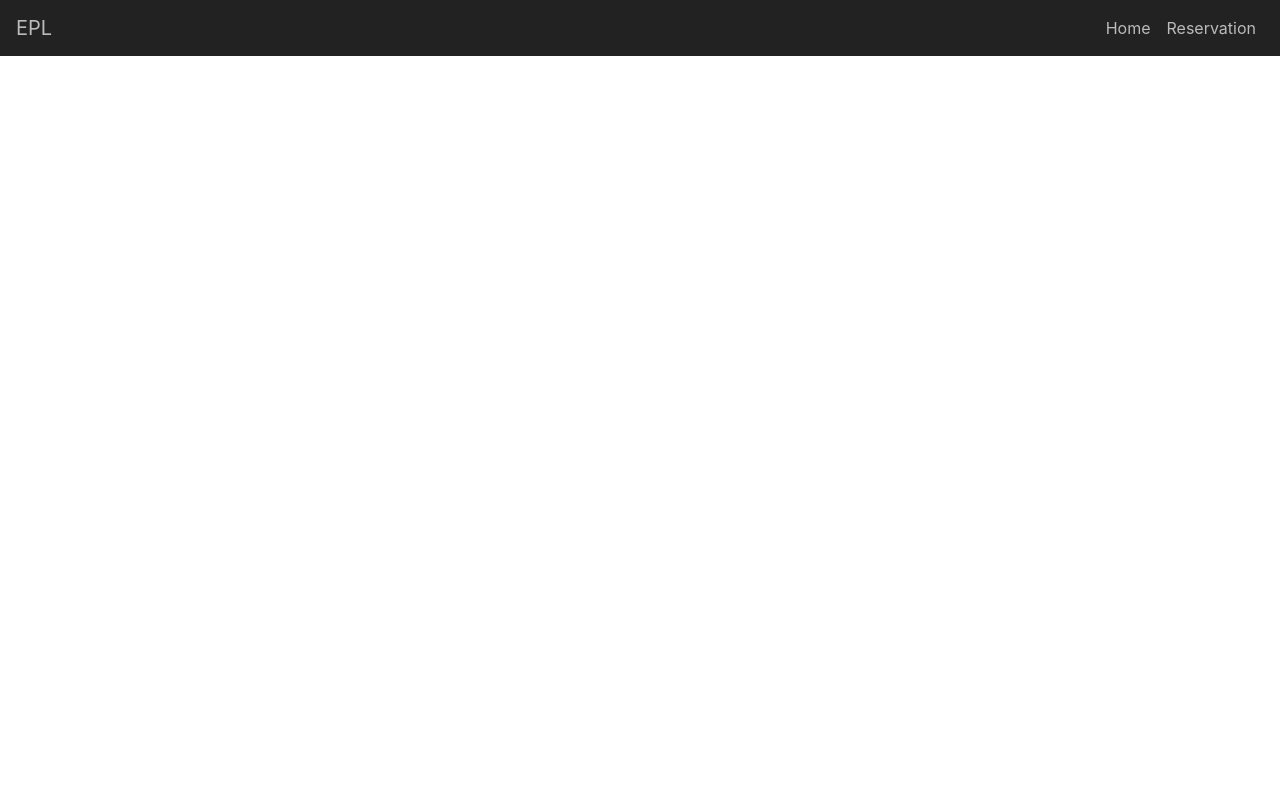
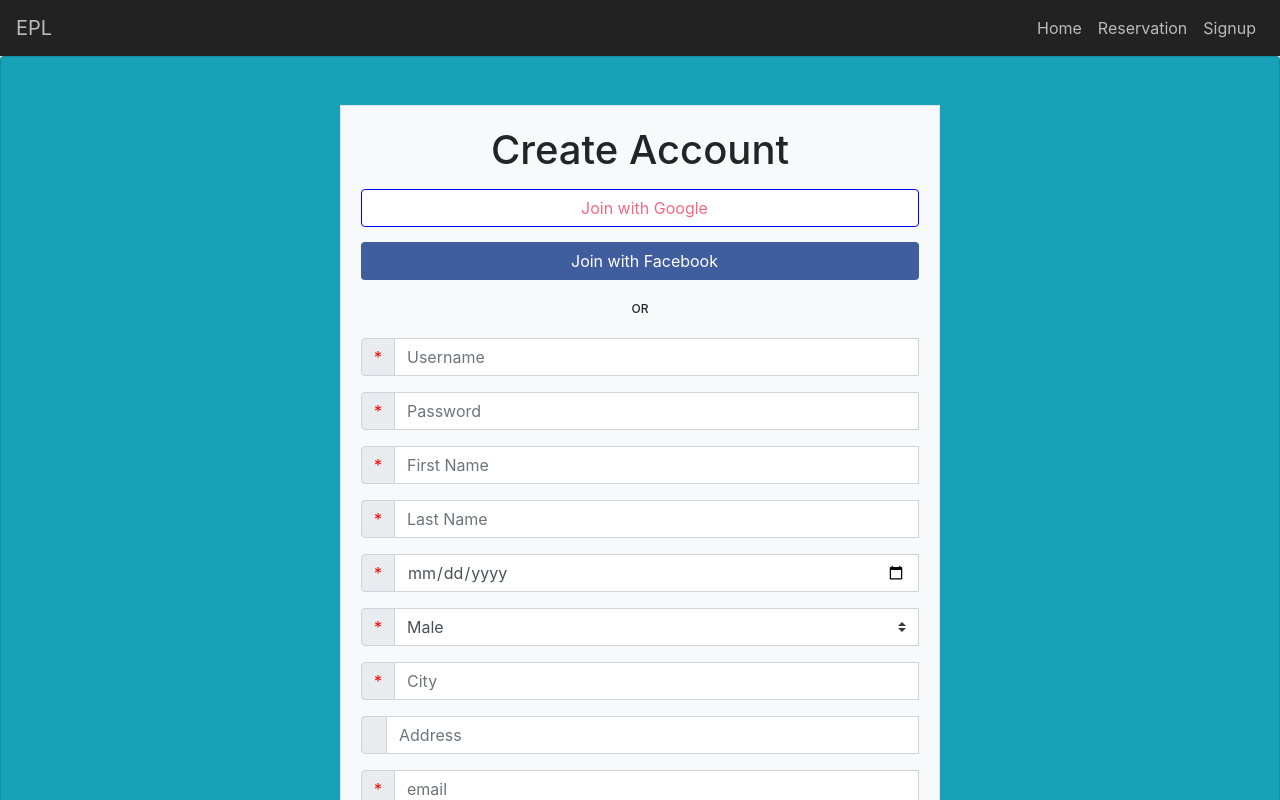
Before and after one commit to KhaledMoataz/epl-portal, a React (Create React App) app: page /signup in a window 1280 px wide. Shown: the top 800 px of the page. Built offline with nearby package versions, Linux system fonts and the light colour scheme.

Commit message:
Signup almost done

```diff
--- a/src/App.js
+++ b/src/App.js
@@ -3,6 +3,7 @@ import { BrowserRouter as Router, Route, Switch } from 'react-router-dom';
 import NavigationBar from './common/NavigationBar';
 import Home from './home/Home';
 import Reservation from './reservation/Reservation';
+import Signup from './Signup/Signup';
 
 const App = () => (
     <>
@@ -11,6 +12,7 @@ const App = () => (
             <Switch>
                 <Route exact path="/" component={Home} />
                 <Route path="/reservation" component={Reservation} />
+                <Route path="/signup" component={Signup} />
             </Switch>
         </Router>
     </>
--- /dev/null
+++ b/src/Signup/FormComponent.js
@@ -0,0 +1,98 @@
+import React from 'react';
+import Item from './Item';
+
+const FormComponent = (props) => (
+    <form className="form-data" onSubmit={props.submitHandler}>
+        <Item
+            name="username"
+            onChange={props.changeHandler}
+            item="fa fa-user-o fa-fw"
+            type="text"
+            placeholder="Username"
+            invalid_message={props.user_message}
+            validation={props.user_message == null ? '' : 'is-invalid'}
+        />
+        <Item
+            name="password"
+            onChange={props.changeHandler}
+            item="fa fa-lock fa-fw"
+            type="password"
+            placeholder="Password"
+            invalid_message={props.pass_message}
+            validation={props.pass_message == null ? '' : 'is-invalid'}
+        />
+
+        <Item
+            name="first_name"
+            onChange={props.changeHandler}
+            item="fa fa-user fa-fw"
+            type="text"
+            placeholder="First Name"
+        />
+
+        <Item
+            name="last_name"
+            onChange={props.changeHandler}
+            item="fa fa-user fa-fw"
+            type="text"
+            placeholder="Last Name"
+        />
+
+        <Item
+            name="birthdate"
+            onChange={props.changeHandler}
+            item="fa fa-birthday-cake fa-fw"
+            type="date"
+            placeholder="Date"
+        />
+
+        <Item
+            name="gender"
+            onChange={props.changeHandler}
+            item="fa fa-chevron-circle-down fa-fw"
+            type="gender"
+            placeholder="Gender"
+        />
+        <Item
+            name="city"
+            onChange={props.changeHandler}
+            item="fa fa-location-arrow fa-fw"
+            type="city"
+            placeholder="City"
+        />
+
+        <Item
+            name="address"
+            onChange={props.changeHandler}
+            item="fa fa-map-marker fa-fw"
+            type="address"
+            placeholder="Address"
+        />
+
+        <Item
+            name="email"
+            onChange={props.changeHandler}
+            item="fa fa-envelope fa-fw"
+            type="email"
+            placeholder="email"
+            invalid_message={props.email_message}
+            validation={props.email_message == null ? '' : 'is-invalid'}
+        />
+
+        <Item
+            name="role"
+            onChange={props.changeHandler}
+            item="fa fa-chevron-circle-down fa-fw"
+            type="role"
+            placeholder="role"
+        />
+
+        <div className="form-group input-group text-center">
+            <button className="btn btn-primary form-control" type="submit" value="Submit">
+                Register
+            </button>
+        </div>
+    </form>
+);
+
+export default FormComponent;
--- /dev/null
+++ b/src/Signup/FormContainer.js
@@ -0,0 +1,95 @@
+import React from 'react';
+import FormComponent from './FormComponent';
+
+class Form extends React.Component {
+    constructor() {
+        super();
+
+        this.state = {
+            username: '',
+            password: '',
+            first_name: '',
+            last_name: '',
+            birthdate: '2021-1-1',
+            gender: 'Male',
+            city: '',
+            address: '',
+            email: '',
+            role: 'Fan',
+
+            user_message: null,
+            pass_message: null,
+            email_message: null,
+            msg: ''
+        };
+
+        this.submitHandler = this.submitHandler.bind(this);
+        this.changeHandler = this.changeHandler.bind(this);
+    }
+
+    changeHandler(event) {
+        const { name, value } = event.target;
+
+        if (name === 'username') this.setState({ user_message: null });
+        else if (name === 'password') this.setState({ pass_message: null });
+        else if (name === 'email') this.setState({ email_message: null });
+
+        this.setState({ [name]: value });
+    }
+
+    submitHandler(event) {
+        event.preventDefault();
+
+        // console.log(JSON.stringify(this.state))
+
+        /* this.setState({
+            user_message: 'please Enter a unique username',
+            pass_message: null,
+            email_message: null,
+            msg: 'error'
+        }); */
+
+        fetch('https://6eceeb74cf86.ngrok.io/signup/', {
+            method: 'POST',
+            headers: {
+                'Content-Type': 'application/json',
+                Accept: 'application/json'
+            },
+            body: JSON.stringify(this.state)
+        })
+            .then((response) => response.json())
+            .then((data) => {
+                let newUserMessage = data.username;
+                let newPassMessage = data.password;
+                let newEmailMessage = data.email;
+
+                if (data.msg === 'error') {
+                    if (newUserMessage.length === 0) newUserMessage = null;
+                    if (newPassMessage.length === 0) newPassMessage = null;
+                    if (newEmailMessage.length === 0) newEmailMessage = null;
+
+                    this.setState({
+                        user_message: newUserMessage,
+                        pass_message: newPassMessage,
+                        email_message: newEmailMessage
+                    });
+                }
+                this.setState({ msg: data.msg });
+            });
+    }
+
+    render() {
+        // console.log(JSON.stringify(this.state))
+        return (
+            <FormComponent
+                changeHandler={this.changeHandler}
+                submitHandler={this.submitHandler}
+                user_message={this.state.user_message}
+                pass_message={this.state.pass_message}
+                email_message={this.state.email_message}
+            />
+        );
+    }
+}
+
+export default Form;
--- /dev/null
+++ b/src/Signup/Item.js
@@ -0,0 +1,67 @@
+import React from 'react';
+
+function Item(props) {
+    let editedElement;
+    let isRequired = 'required';
+
+    if (props.type === 'gender') {
+        editedElement = (
+            <select name={props.name} className="custom-select" onChange={props.onChange}>
+                <option value="Male" defaultValue>
+                    Male
+                </option>
+                <option value="Female">Female</option>
+            </select>
+        );
+    } else if (props.type === 'role') {
+        editedElement = (
+            <select name={props.name} className="custom-select" onChange={props.onChange}>
+                <option value="Fan" defaultValue>
+                    Fan
+                </option>
+                <option value="Manager">Manager</option>
+            </select>
+        );
+    } else if (props.type === 'address') {
+        isRequired = '';
+        editedElement = (
+            <input
+                name={props.name}
+                onChange={props.onChange}
+                type={props.type}
+                placeholder={props.placeholder}
+                className="form-control"
+            />
+        );
+    } else {
+        editedElement = (
+            <input
+                name={props.name}
+                onChange={props.onChange}
+                type={props.type}
+                required
+                placeholder={props.placeholder}
+                className={`form-control ${props.validation}`}
+            />
+        );
+    }
+
+    const icon = (
+        <div className="input-group-prepend">
+            <span className="input-group-text control-span">
+                <i className={props.item} />
+            </span>
+        </div>
+    );
+
+    const oneItem = (
+        <div className={`form-group input-group ${isRequired}`}>
+            {icon}
+            {editedElement}
+            <div className="invalid-feedback">{props.invalid_message}</div>
+        </div>
+    );
+    return oneItem;
+}
+
+export default Item;
--- /dev/null
+++ b/src/Signup/Signup.js
@@ -0,0 +1,33 @@
+import React from 'react';
+import Form from './FormContainer';
+import './styles.css';
+
+function Signup() {
+    const myHeader = <h1 className="card-title text-center">Create Account</h1>;
+
+    const mySocial = (
+        <div>
+            <a href="/" className="btn btn-block btn-google">
+                <i className="fa fa-google-plus" />   Join with Google
+            </a>
+            <a href="/" className="btn btn-block btn-facebook">
+                <i className="fa fa-facebook-f" />   Join with Facebook
+            </a>
+            <div className="divider-text">
+                <h1 className="bg-light">OR</h1>
+            </div>
+        </div>
+    );
+
+    return (
+        <div className="card bg-info">
+            <div className="card-body bg-light border mx-auto my-5" style={{ minWidth: 600 }}>
+                {myHeader}
+                {mySocial}
+                <Form />
+            </div>
+        </div>
+    );
+}
+
+export default Signup;
--- /dev/null
+++ b/src/Signup/styles.css
@@ -0,0 +1,43 @@
+
+.btn-facebook {
+    background-color: #405D9D;
+    color: #fff;
+    margin-top: 15px;
+    margin-bottom: 15px;
+}
+.btn-google {
+    border: 1px solid blue;
+    background-color: #fff;
+    color: #f56a81;
+    margin-top: 15px;
+    margin-bottom: 15px;
+}
+
+.divider-text {
+    position: relative;
+    text-align: center;
+    margin-top: 15px;
+    margin-bottom: 15px;
+}
+
+.divider-text h1 {
+    position: relative;
+    padding: 7px;
+    font-size: 12px;
+    z-index: 2;
+}
+
+.divider-text:after {
+    content: "";
+    position: absolute;
+    width: 100%;
+    border-bottom: 1px solid rgb(197, 196, 196);
+    top: 55%;
+    left: 0;
+    z-index: 1;
+}
+
+.required .control-span:after {
+    content:"*";
+    color:red;
+}
--- a/src/common/NavigationBar.js
+++ b/src/common/NavigationBar.js
@@ -34,6 +34,11 @@ const NavigationBar = () => (
                             <Link to="/reservation">Reservation</Link>
                         </Nav.Link>
                     </Nav.Item>
+                    <Nav.Item>
+                        <Nav.Link>
+                            <Link to="/signup">Signup</Link>
+                        </Nav.Link>
+                    </Nav.Item>
                 </Nav>
             </Navbar.Collapse>
         </Navbar>
```
Also changed, not shown: 1 other file (tests, documents, lock files or other folders).
